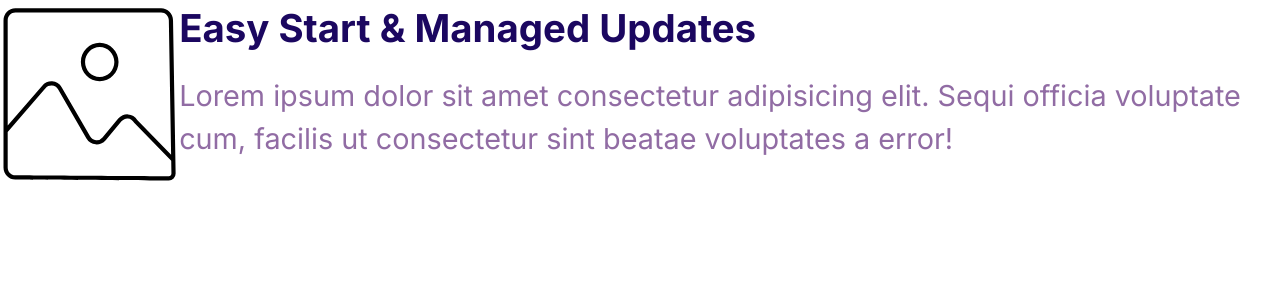
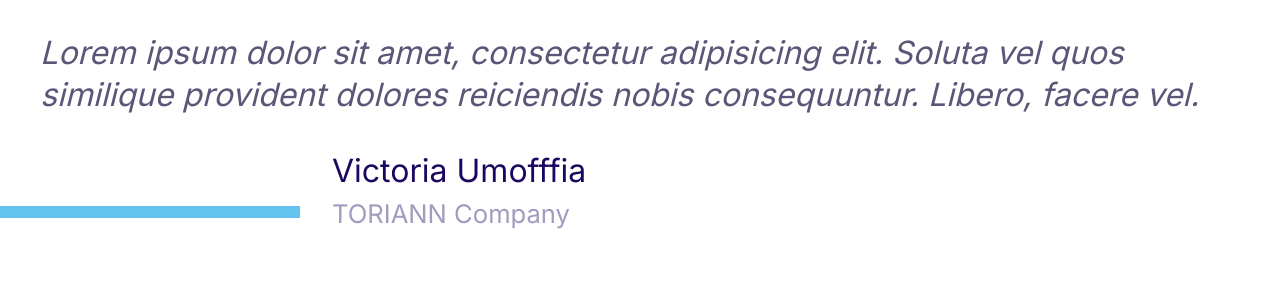
Before and after one commit to queenveekeyyy/Moshify-Website, a plain HTML site: page index.html in a window 1280 px wide. Drawn offline with Linux system fonts and the light colour scheme.

Commit message:
Making quotes

```diff
--- a/CSS/Styles.css
+++ b/CSS/Styles.css
@@ -4,6 +4,7 @@
    --color-accent:#ff3400;
    --color--headings:#1b0760;
    --color--body:#916ca4;
+   --color-body-darker:#5c5577;
    --color-border:#ccc;
    --border-radius:30px;
 }
@@ -358,3 +359,47 @@
 .media__image {
 margin-top: 1rem;
 }
+
+/*Quotes*/
+.quote {
+   font-size: 3rem;
+   font-style: italic;
+   color:var(--color-body-darker) ;
+   line-height: 1.3;
+   margin-bottom: 0;
+}
+.quote__text ::before{
+   content: open-quote;
+}
+
+.quote__text ::after {
+   content: open-quote;
+}
+.quote__author {
+   font-size: 3rem;
+   font-weight: 500;
+   font-style: normal;
+   margin: 0;
+}
+.quote__organization {
+   color: var(--color--headings);
+   opacity: 0.4;
+   font-size: 2rem;
+   font-style: normal;
+}
+.quote__line {
+   position: relative;
+   bottom: 10px;
+}
+@media screen  and (min-width: 1024px) {
+   .quote  {
+      font-size: 2rem;
+   }
+
+   .quote__author {
+      font-size: 2rem;
+   }
+   .quote__organization {
+      font-size: 1.6rem;
+   }
+}
--- a/index.html
+++ b/index.html
@@ -16,16 +16,22 @@
     <link rel="stylesheet" href="CSS/Styles.css" />
   </head>
   <body>
-   <div class="media">
-    <div class="media__image"></div>
-      <svg class="icon icon--primary">
-        <use xlink:href="images/sprite.svg#snap"></use>
-      </svg>
-      <div class="image__body">
-        <h3 class="media__title">Easy Start & Managed Updates</h3>
-      <p>Lorem ipsum dolor sit amet consectetur adipisicing elit. Sequi
-         officia voluptate cum, facilis ut consectetur sint beatae voluptates a error!</p>
-      </div>
-   </div>
+    <blockquote class="quote">
+      <p class="quote__text">Lorem ipsum dolor sit amet, consectetur adipisicing elit. Soluta vel quos
+        similique provident dolores reiciendis nobis consequuntur. Libero, facere vel.</p>
+        </blockquote>
+        <footer>
+         <div class="media">
+           <div class="media__image"></div>
+             <svg class="icon icon--primary quote__line">
+               <use xlink:href="images/sprite.svg#line"></use>
+             </svg>
+             <div>
+               <div class="media__body">
+                 <h3 class="media__title quote__author">Victoria Umofffia</h3>
+                 <p class="quote__organization">TORIANN Company</p>
+               </div>
+
+        </footer>
   </body>
 </html>
```
Also changed, not shown: components/quotes.html (added, +17 -0 lines).
